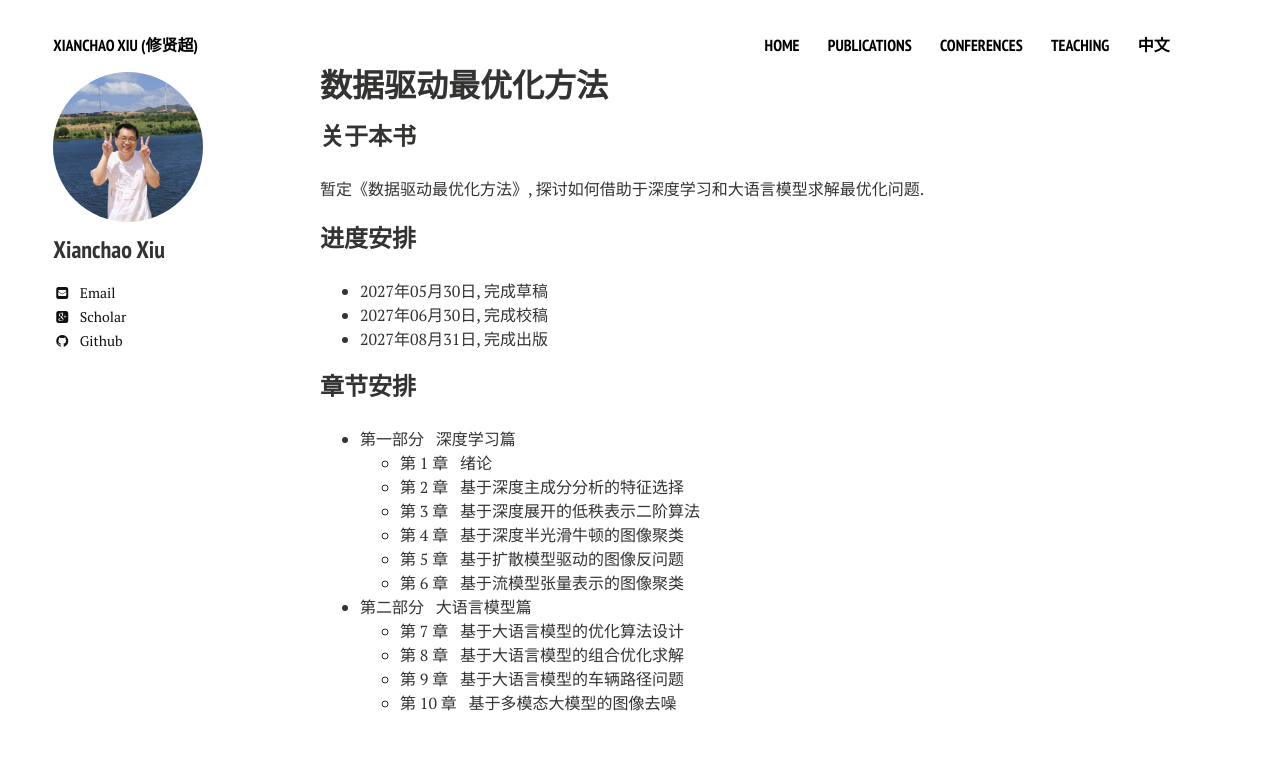
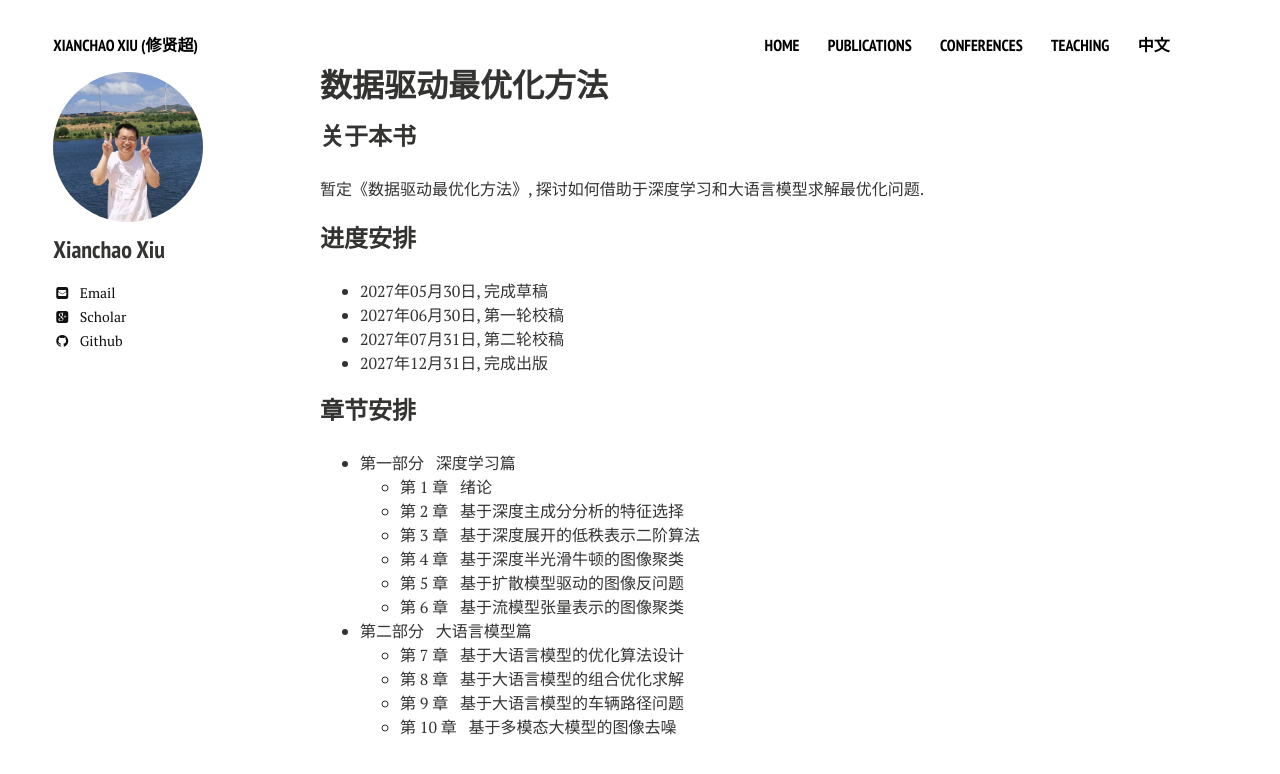
Before and after one commit to xianchaoxiu/xianchaoxiu.github.io, a Jekyll site: the page built from chinese/books/L2O/index.md, in a window 1280 px wide. Shown: the top 774 px of the page. Built offline with Jekyll 4.4.1, drawn with Linux system fonts in a browser that asks for light colours; nearby versions of some CDN libraries.

Commit message:
Update index.md

```diff
--- a/chinese/books/L2O/index.md
+++ b/chinese/books/L2O/index.md
@@ -11,8 +11,9 @@ share: false
 
 ### 进度安排
 * 2027年05月30日, 完成草稿<br>
-* 2027年06月30日, 完成校稿<br>
-* 2027年08月31日, 完成出版<br>
+* 2027年06月30日, 第一轮校稿<br>
+* 2027年07月31日, 第二轮校稿<br>
+* 2027年12月31日, 完成出版<br>
 
 ### 章节安排
 * 第一部分 &nbsp;  深度学习篇 <br>
```
